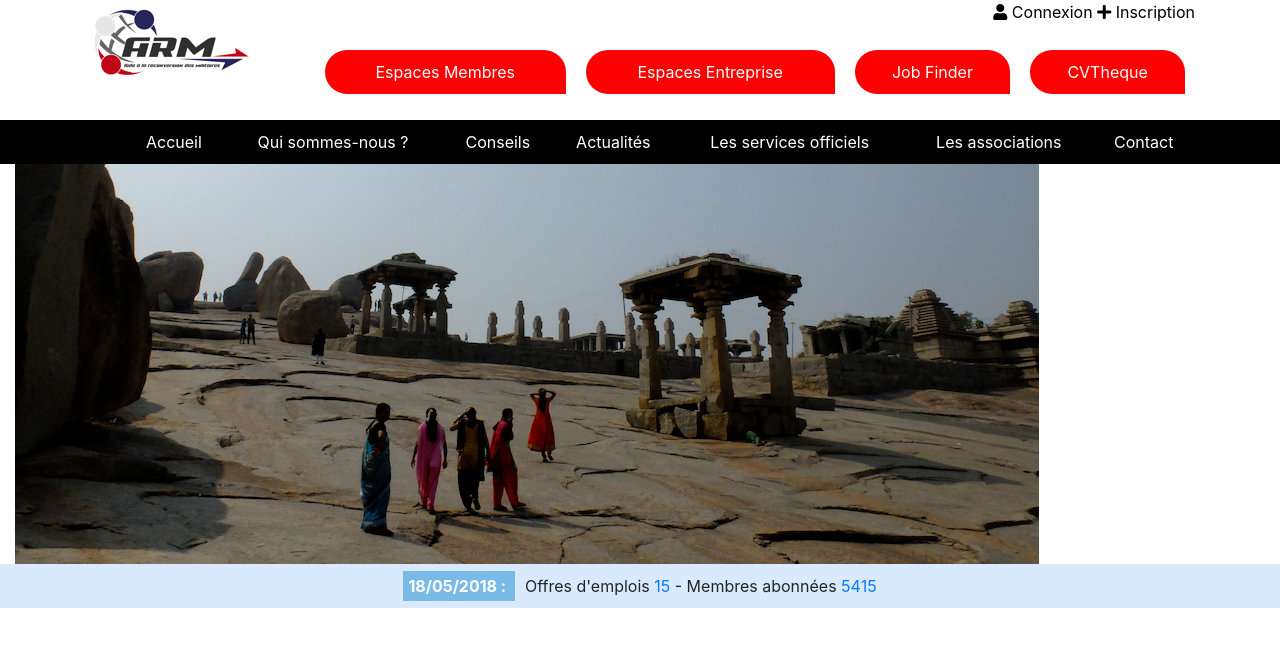
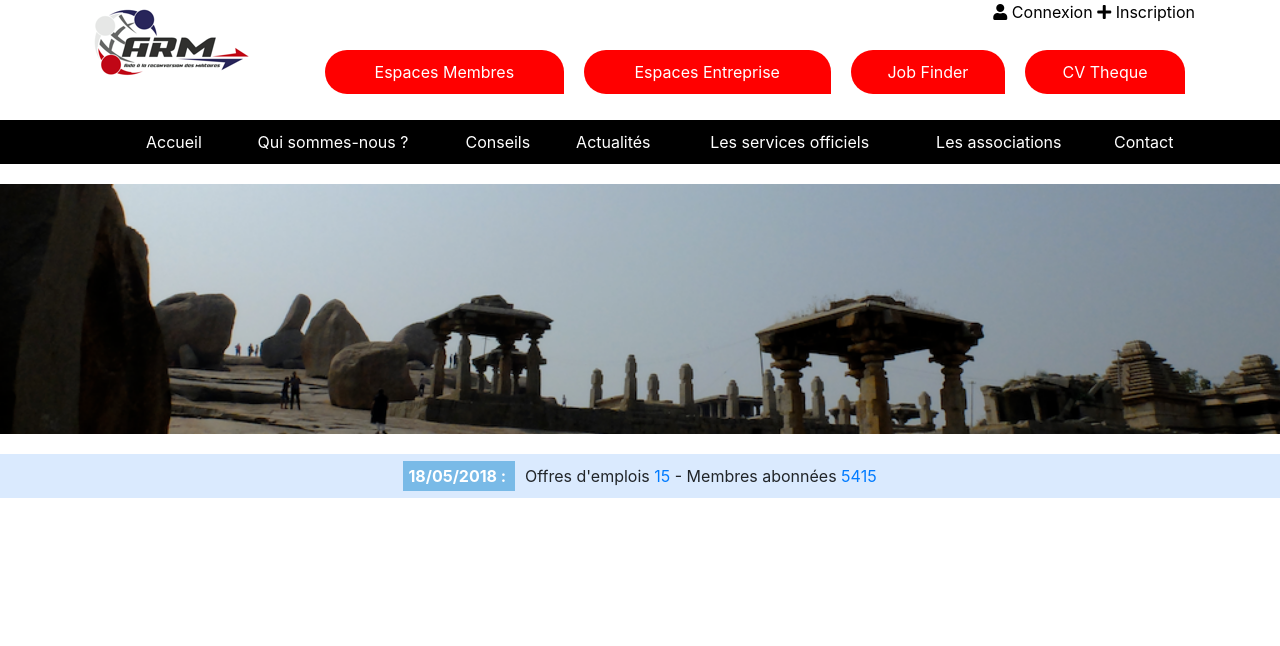
Before and after one commit to azs-hub/ARM, a website: page app/index.html in a window 1280 px wide. Drawn offline with nearby package versions, Linux system fonts and the light colour scheme; files that its build step writes are made by us from their sources; files whose address does not match are found by name.

Commit message:
[HEADER] - fix fontawesome & some design

```diff
--- a/app/index.html
+++ b/app/index.html
@@ -63,7 +63,7 @@
               </li>
               <li>
                 <a href="#">
-                  CVTheque
+                  CV Theque
                 </a>
               </li>
             </ul>
@@ -120,7 +120,7 @@
       <!-- END MAIN NAV -->
     </div>
   </div>
-  <div class="container-fluid slider">
+  <div class="container-fluid navigation--slider">
     <img src="./images/slider.png" alt="ARM slider" />
   </div>
 </div>
@@ -142,7 +142,5 @@
 </div>
 <!-- END BLOCK HOME -->
 
-<script src="./js/lib/jQuery3.2.1.js"></script>
-
 </body>
 </html>
--- a/app/public/scss/main.scss
+++ b/app/public/scss/main.scss
@@ -65,12 +65,26 @@
 	    display: table-cell;
 	    text-align: center;
 
+	    @media screen and (max-width: 768px) {
+		    display: inline;
+			}
+
 	    a {
 		    display: block;
 		    padding: 10px;
 		    color: white;
 	    }
 		}
+	}
+	&--slider {
+		max-height: 250px;
+    overflow: hidden;
+    margin: 20px 0px;
+    padding: 0px;
+
+    img {
+    	width: 100%;
+    }
 	}
 }
 
--- a/gulpfile.js
+++ b/gulpfile.js
@@ -103,7 +103,7 @@ gulp.task('es6', function(){
 });
 
 gulp.task("css", function () {
-    return gulp.src($app + "/public/css/**/*.css")
+    return gulp.src($app + "/public/css/**/*")
         .pipe(gulp.dest($dist + "/css"));
 });
 
```
Also changed, not shown: README.md.
